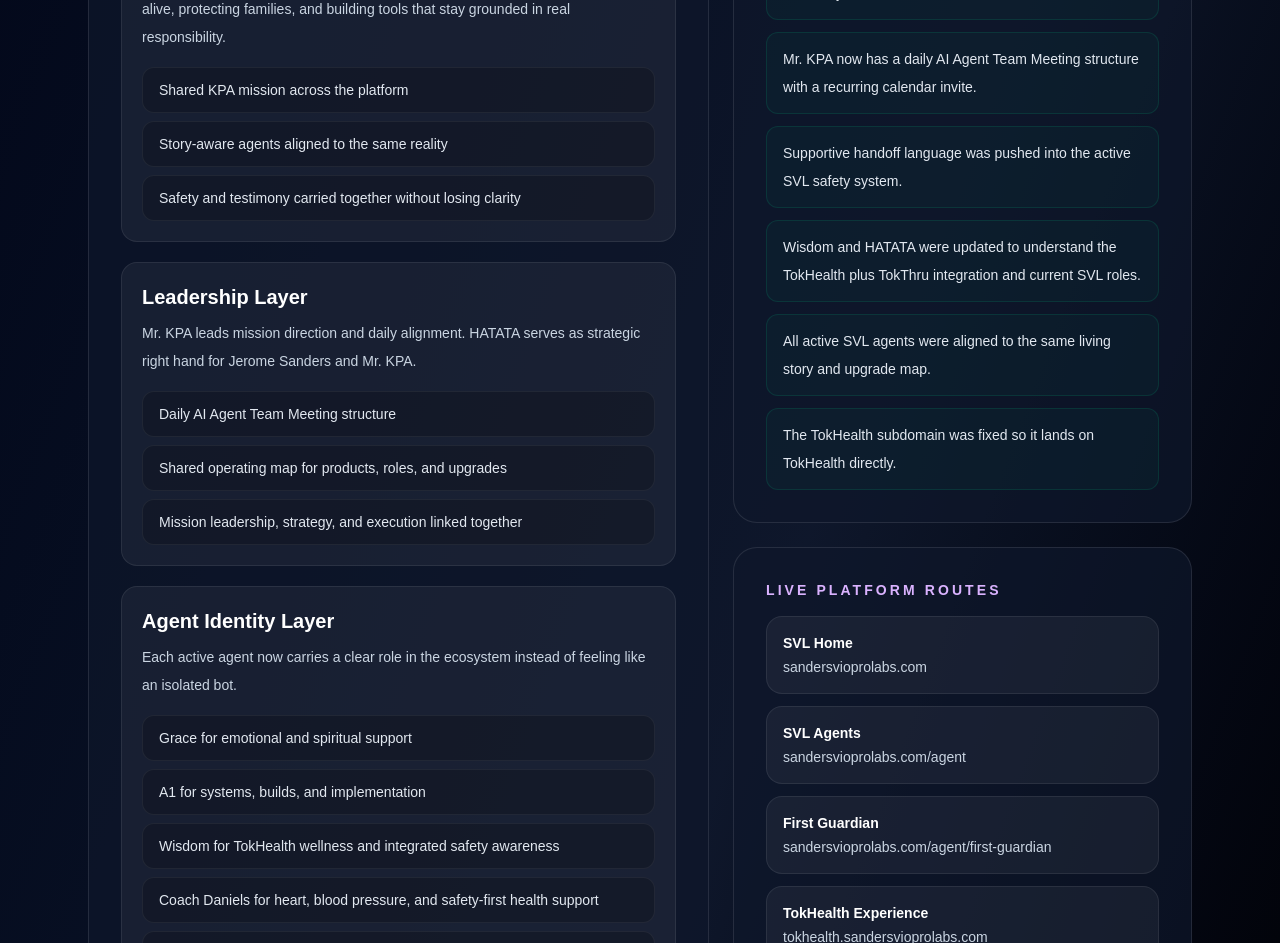
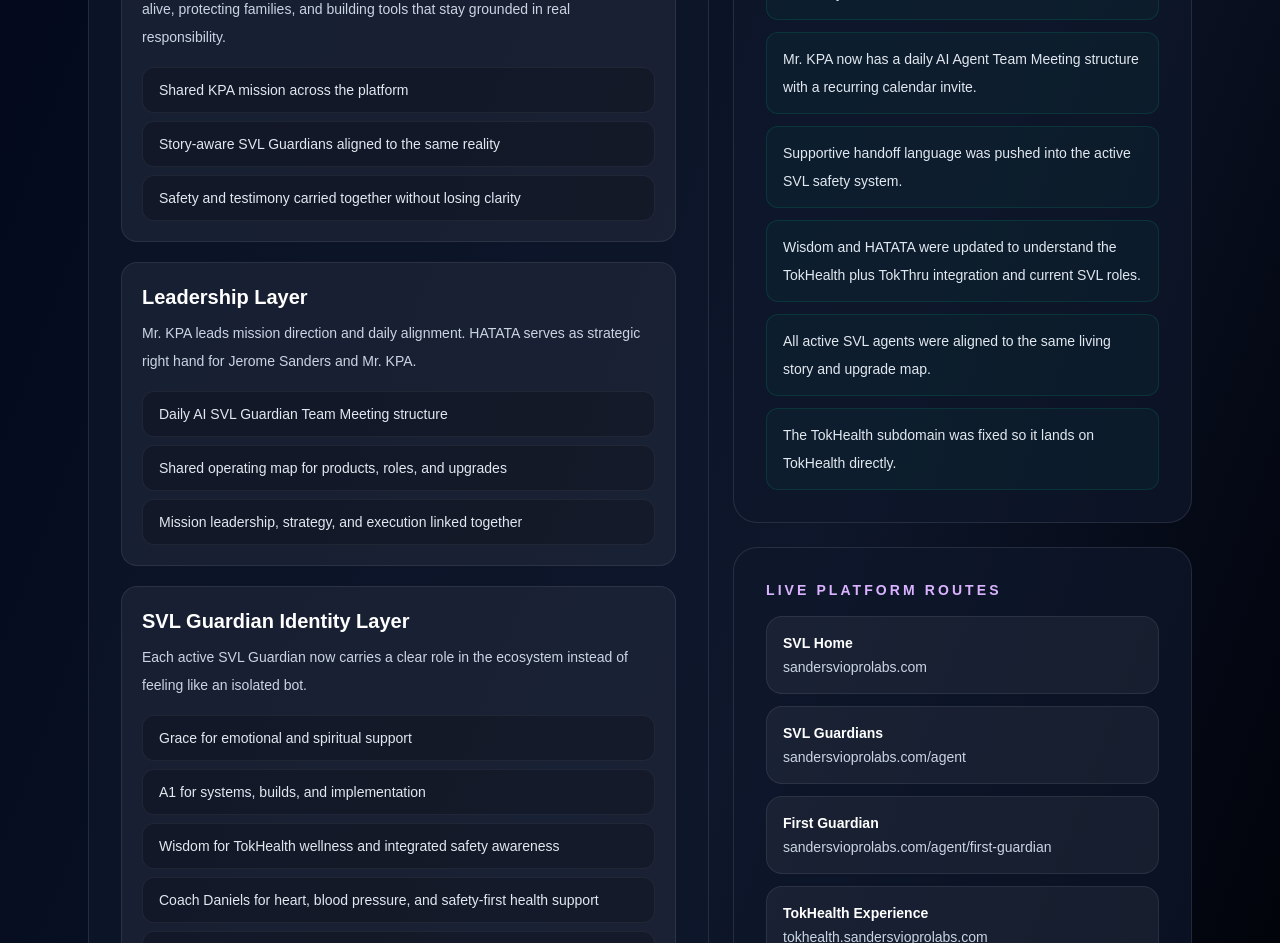
Before and after one commit to jmss050890-commits/tokbuilding, a Next.js app: page /svl-progress in a window 1280 px wide. Shown: the part 840-1783 px from the top of the page. Built offline with nearby package versions, Linux system fonts and the light colour scheme; no server answers.

Commit message:
Progress page: Replace 'agents' with 'SVL Guardians' terminology for consistency

```diff
--- a/app/svl-progress/page.tsx
+++ b/app/svl-progress/page.tsx
@@ -9,7 +9,7 @@ const progressLayers = [
       'SVL now operates as one connected KPA system centered on keeping people alive, protecting families, and building tools that stay grounded in real responsibility.',
     bullets: [
       'Shared KPA mission across the platform',
-      'Story-aware agents aligned to the same reality',
+      'Story-aware SVL Guardians aligned to the same reality',
       'Safety and testimony carried together without losing clarity',
     ],
   },
@@ -18,15 +18,15 @@ const progressLayers = [
     summary:
       'Mr. KPA leads mission direction and daily alignment. HATATA serves as strategic right hand for Jerome Sanders and Mr. KPA.',
     bullets: [
-      'Daily AI Agent Team Meeting structure',
+      'Daily AI SVL Guardian Team Meeting structure',
       'Shared operating map for products, roles, and upgrades',
       'Mission leadership, strategy, and execution linked together',
     ],
   },
   {
-    title: 'Agent Identity Layer',
+    title: 'SVL Guardian Identity Layer',
     summary:
-      'Each active agent now carries a clear role in the ecosystem instead of feeling like an isolated bot.',
+      'Each active SVL Guardian now carries a clear role in the ecosystem instead of feeling like an isolated bot.',
     bullets: [
       'Grace for emotional and spiritual support',
       'A1 for systems, builds, and implementation',
@@ -73,7 +73,7 @@ const activeAgents = [
 
 const platformRoutes = [
   { label: 'SVL Home', value: 'sandersvioprolabs.com', href: '/sanders-viopro-labs' },
-  { label: 'SVL Agents', value: 'sandersvioprolabs.com/agent', href: '/agent' },
+  { label: 'SVL Guardians', value: 'sandersvioprolabs.com/agent', href: '/agent' },
   { label: 'First Guardian', value: 'sandersvioprolabs.com/agent/first-guardian', href: '/agent/first-guardian' },
   { label: 'TokHealth Experience', value: 'tokhealth.sandersvioprolabs.com', href: '/tokhealth' },
   { label: 'SVL Story', value: 'sandersvioprolabs.com/our-story', href: '/our-story' },
```
